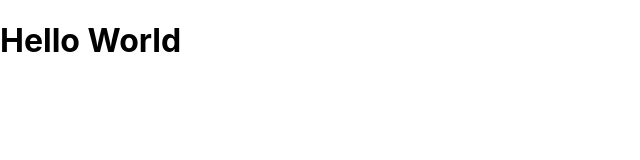
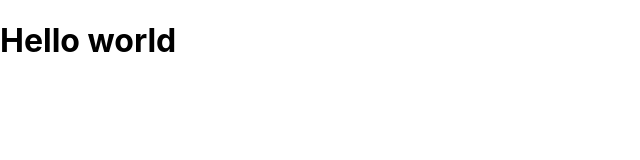
Before and after one commit to MuhammadSalmanManzoor/bootcamp-react-app, a React (Create React App) app: page / in a window 1280 px wide. Shown: the top 160 px of the page, without its empty margins (0-640 px from the left). Built offline with nearby package versions, Linux system fonts and the light colour scheme.

Commit message:
Update App.js

```diff
--- a/src/App.js
+++ b/src/App.js
@@ -4,8 +4,8 @@ import './App.css';
 
 function App() {
   return (
-    <div>
-    <h1> Hello World</h1>
+    <div className="APP">
+    <h1>Hello world</h1>
     </div>
   );
 }
```
